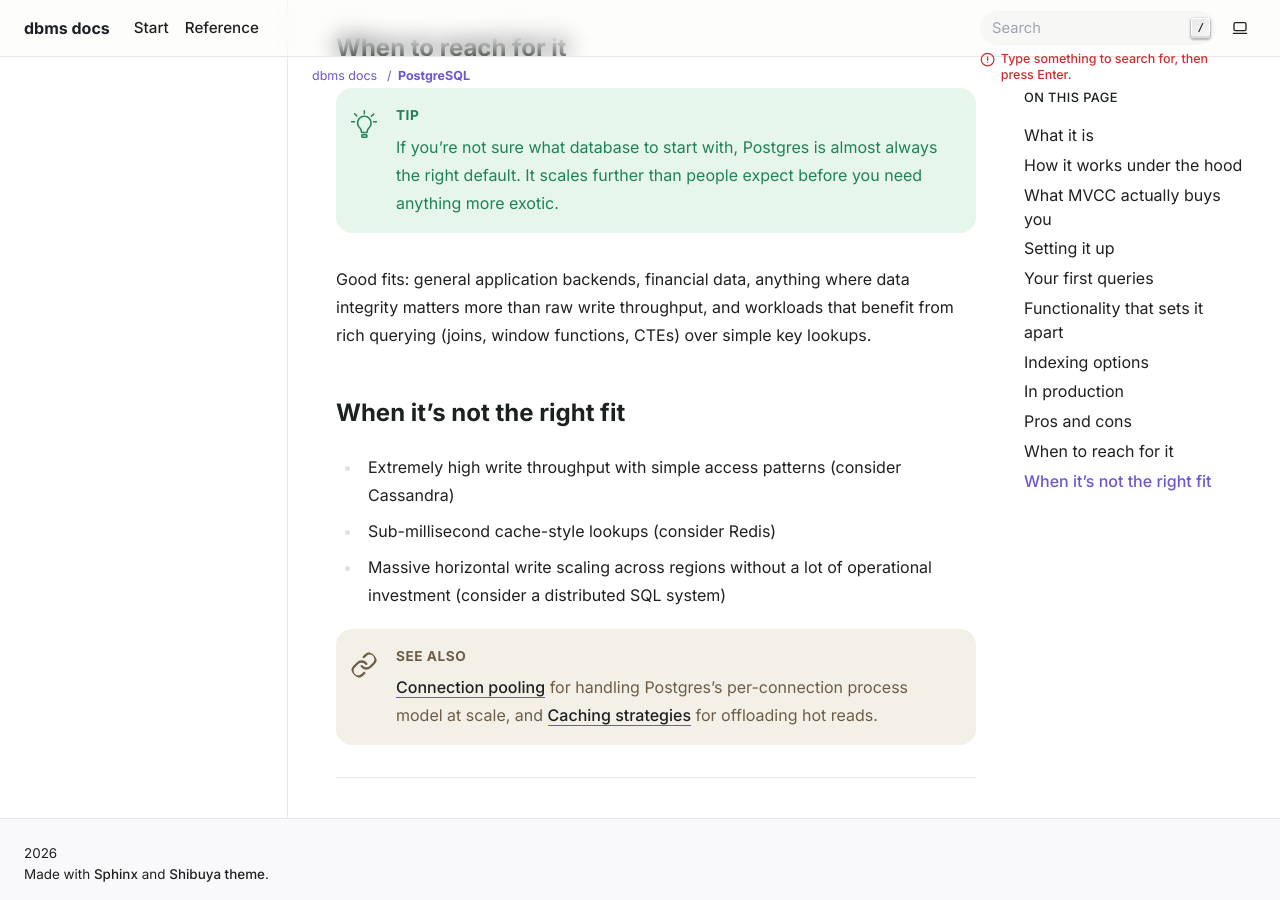
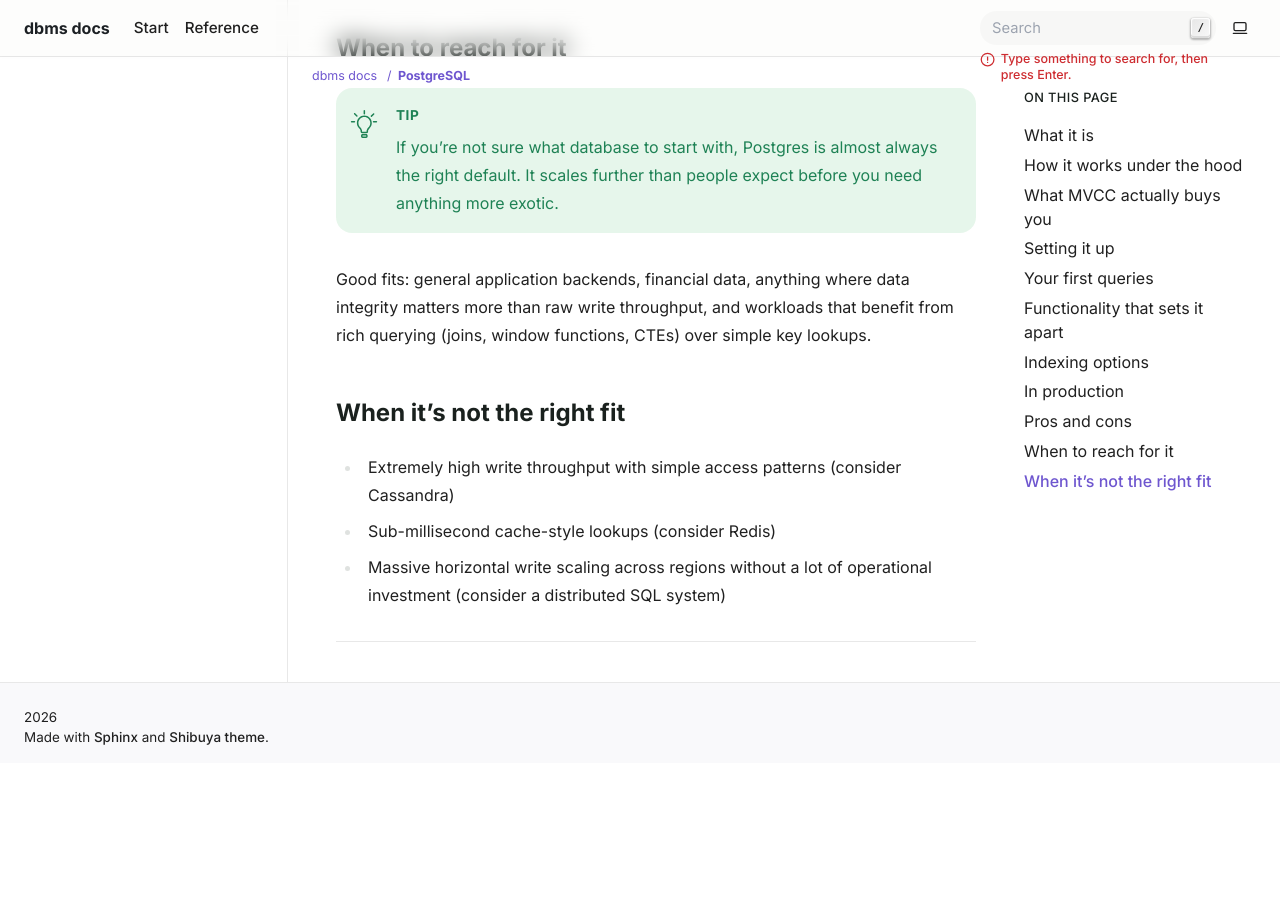
Before and after one commit to musix787-sketch/databases, a Sphinx documentation site: the page built from source/postgresql.rst, in a window 1280 px wide and 900 px high, scrolled down 3743 px. Built offline with Sphinx 7.4.7, drawn with Linux system fonts in a browser that asks for light colours; after the commit the page ends 4506 px from its top, so only the background shows below that.

Commit message:
Update postgresql.rst

```diff
--- a/source/postgresql.rst
+++ b/source/postgresql.rst
@@ -187,8 +187,3 @@ When it's not the right fit
 - Sub-millisecond cache-style lookups (consider Redis)
 - Massive horizontal write scaling across regions without a lot of
   operational investment (consider a distributed SQL system)
-
-.. seealso::
-   :doc:`connection-pooling` for handling Postgres's per-connection
-   process model at scale, and :doc:`caching-strategies` for offloading
-   hot reads.
```
